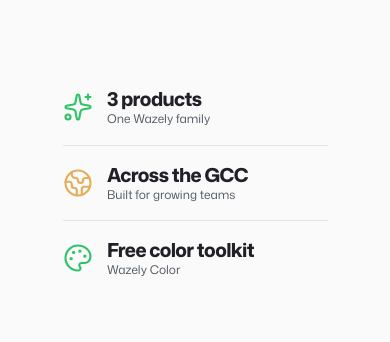
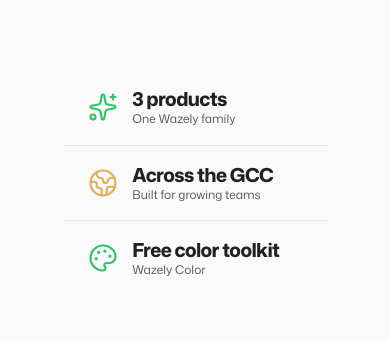
Before and after one commit to brilldevteam/Wazely-Official-Site, a Next.js app: page / in a window 390 px wide. Shown: the part 820-1162 px from the top of the page. Built offline with nearby package versions, Linux system fonts and the light colour scheme; no server answers.

Commit message:
Center mobile proof row content

```diff
--- a/src/app/globals.css
+++ b/src/app/globals.css
@@ -1103,7 +1103,7 @@ button {
 @media (max-width: 650px) {
   .hv-proof { padding: 2.8rem 0 3.2rem; }
   .hv-proof-highlights { display: grid; grid-template-columns: 1fr; gap: 0; width: min(100% - 2rem, 265px); margin-inline: auto; }
-  .hv-proof-item { display: grid; grid-template-columns: 30px 1fr; gap: .9rem; min-height: 4.7rem; padding: .7rem 0; }
+  .hv-proof-item { display: grid; grid-template-columns: 30px minmax(0, 170px); justify-content: center; gap: .9rem; min-height: 4.7rem; padding: .7rem 0; }
   .hv-proof-item + .hv-proof-item { border-left: 0; border-top: 1px solid #e2e4e5; }
   .hv-proof-item strong { font-size: 1.2rem; }
   .hv-proof-item p span { font-size: .75rem; }
```
Also changed, not shown: 1 other file (tests, documents, lock files or other folders).
